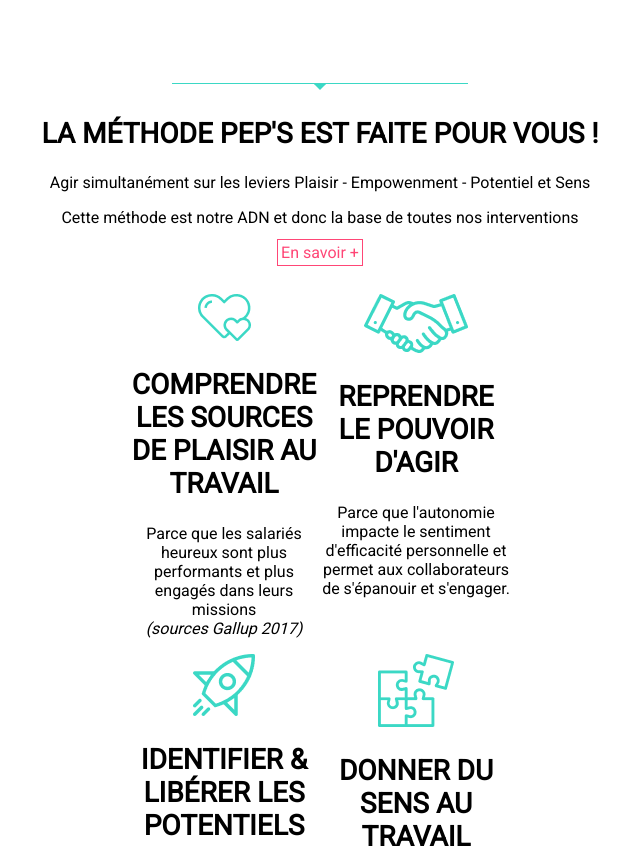
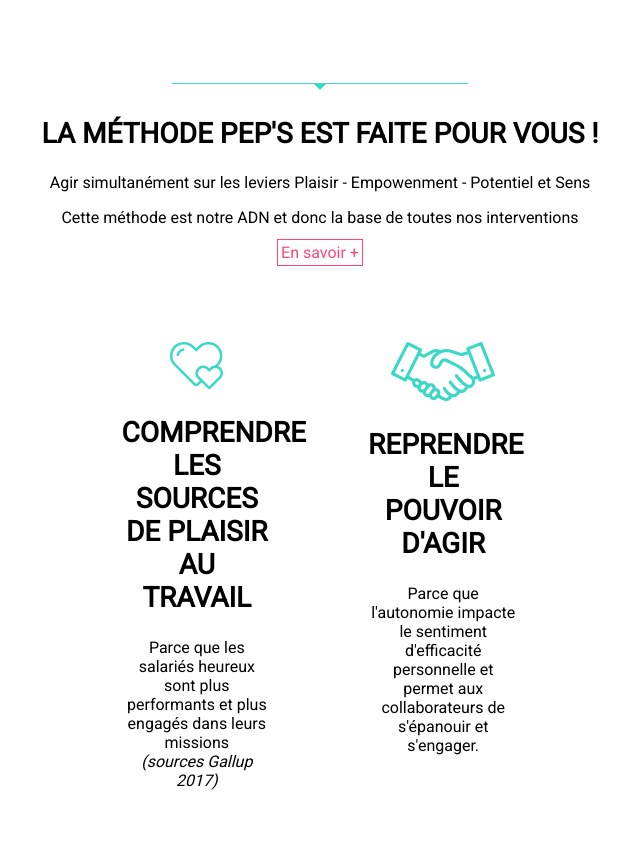
Before and after one commit to NiaNia2/pep-s-, a plain HTML site: page index.html in a window 1280 px wide. Shown: the part 1159-2015 px from the top of the page, without its empty margins (320-960 px from the left). Drawn offline with Linux system fonts and the light colour scheme.

Commit message:
modif css method blog

```diff
--- a/assets/css/style.css
+++ b/assets/css/style.css
@@ -1,6 +1,10 @@
 @font-face {
     font-family: "Roboto";
     src: url(../fonts/Roboto/static/Roboto-Regular.ttf);
+}
+
+* {
+    box-sizing: border-box;
 }
 
 body {
@@ -102,7 +106,25 @@ nav ul {
     text-align: start;
 }
 
+.approche-content {
+    text-align: center;
+}
 
+#methods {
+    text-align: center;
+    gap: 2rem;
+
+    display: flex;
+    flex-direction: column;
+    align-items: center;
+}
+
+.method-content {
+    display: flex;
+    flex-wrap: wrap;
+    justify-content: center;
+    width: 55%;
+}
 
 .method-heading a {
     background-color: white;
@@ -112,30 +134,9 @@ nav ul {
     padding: 0.5%;
 }
 
-.approche-content {
-    text-align: center;
-}
-
-.method-content {
-    display: flex;
-    flex-wrap: wrap;
-    justify-content: space-around;
-    width: 30%;
-
-}
-
 .method {
-    width: 50%;
-
-}
-
-#methods {
-    text-align: center;
-    gap: 2rem;
-
-    display: flex;
-    flex-direction: column;
-    align-items: center;
+    width: 35%;
+    padding: 3rem;
 }
 
 #accompaniement {
@@ -182,7 +183,7 @@ nav ul {
     position: relative;
     border: 1px solid #68d8ee;
     text-align: center;
-    width: 15%;
+    width: 20%;
 
     padding: 4rem 2rem 0 4rem;
 }
```
